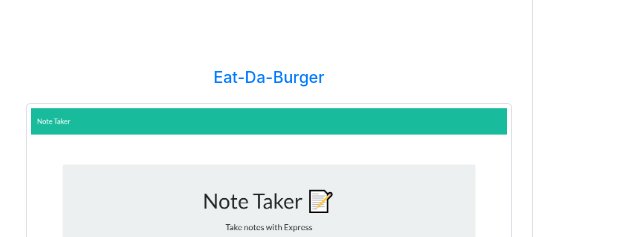
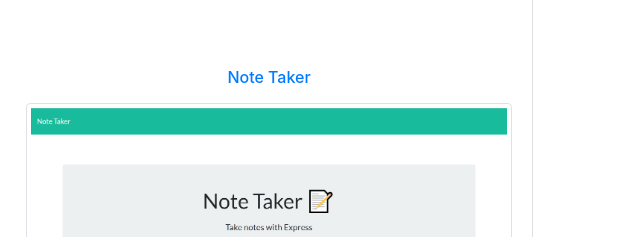
Before and after one commit to jrkrichards/Bootstrap_Portfolio, a plain HTML site: page portfolio.html in a window 1280 px wide. Shown: the part 732-969 px from the top of the page, 629-1269 px from the left. Drawn offline with nearby package versions, Linux system fonts and the light colour scheme.

Commit message:
Changed the name of the fourth project to Notetaker

```diff
--- a/portfolio.html
+++ b/portfolio.html
@@ -133,7 +133,7 @@
                 <aside class="col-md-6">
                   <h6 class="text-center">
                     <a href="https://note-taker-jrkr.herokuapp.com/">
-                      Eat-Da-Burger
+                      Note Taker
                     </a>
                   </h6>
                   <img
```
